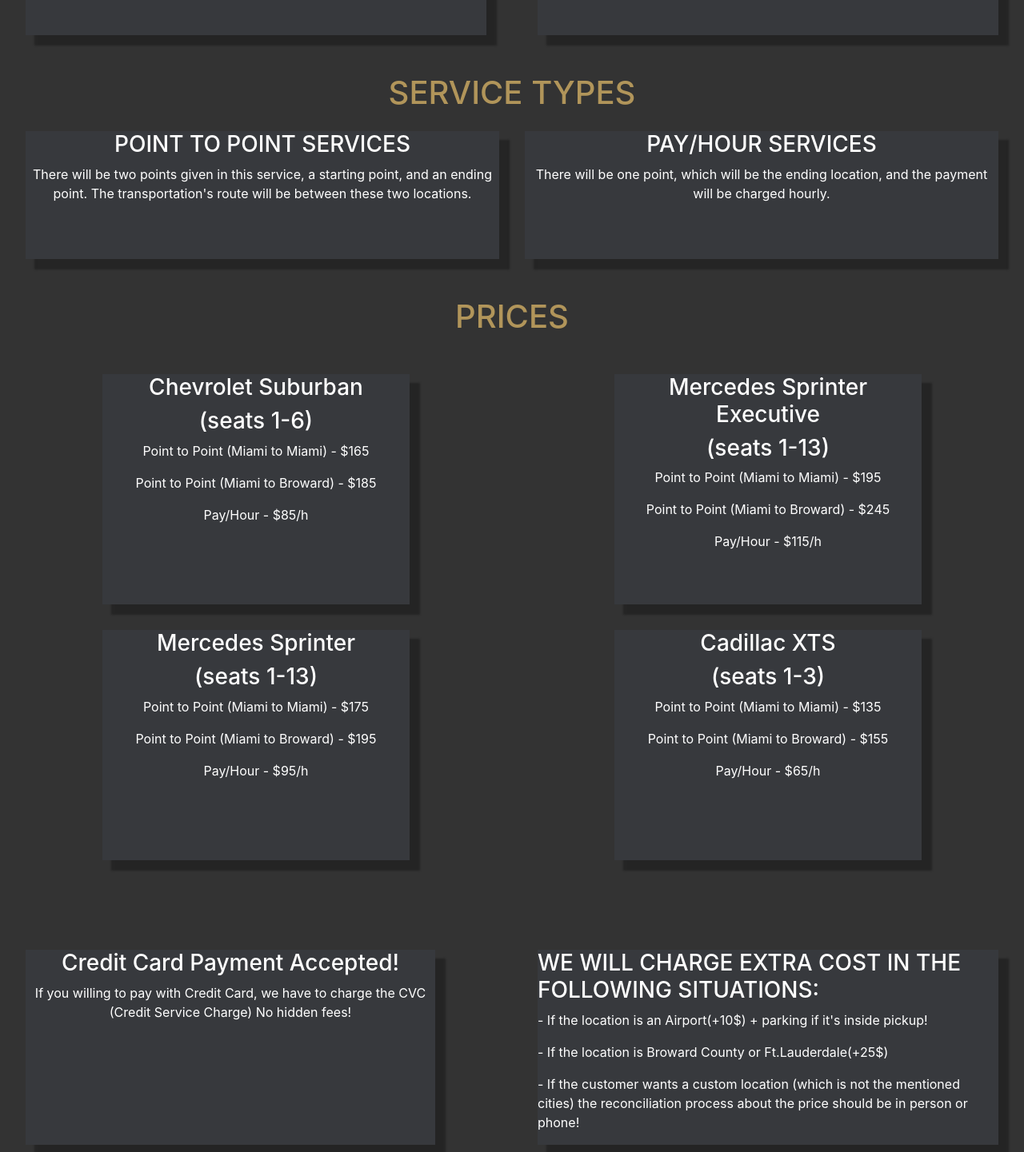
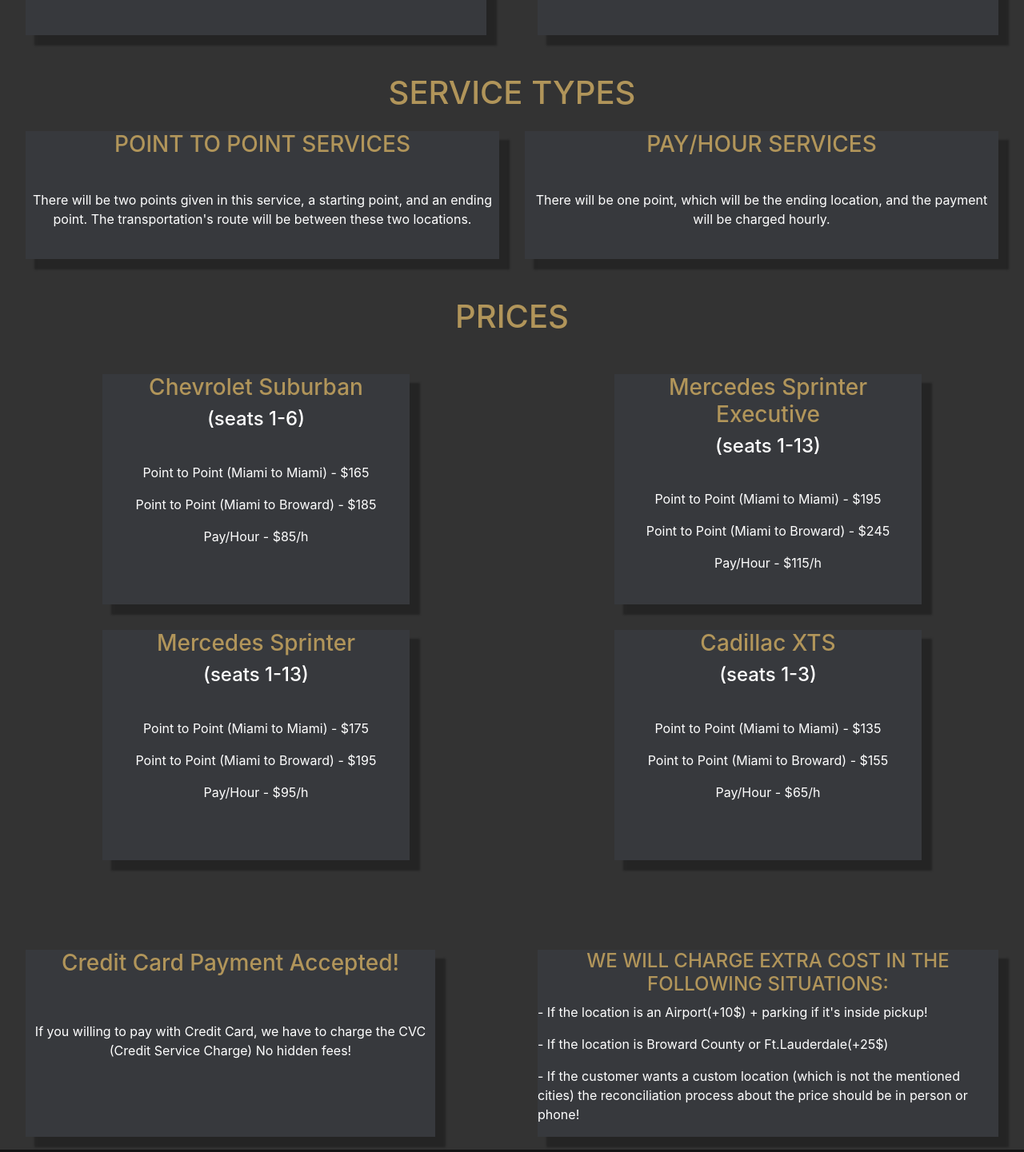
Before and after one commit to viktorferenczi/LuxuryTransportation, a React (Create React App) app: page / in a window 1280 px wide. Shown: the part 2826-4267 px from the top of the page at 80% size. Built offline with nearby package versions, Linux system fonts and the light colour scheme.

Commit message:
some inline css

```diff
--- a/src/components/MainLandingPage/Services.js
+++ b/src/components/MainLandingPage/Services.js
@@ -85,14 +85,14 @@ export const Services = () => {
 
                 <div class="type-main-div">
                     <div className="point-to-point-type" >
-                        <h3>POINT TO POINT SERVICES</h3>
+                        <h3 style={{color: '#b1955a', paddingBottom:'2rem'}}>POINT TO POINT SERVICES</h3>
                         <p>
                             There will be two points given in this service, a starting point, and an ending point.
                             The transportation's route will be between these two locations.
                         </p>
                     </div>
                     <div className="pay-hour-type" >
-                        <h3>PAY/HOUR SERVICES</h3>
+                        <h3 style={{color: '#b1955a', paddingBottom:'2rem'}}>PAY/HOUR SERVICES</h3>
                         <p>
                             There will be one point, which will be the ending location, and the payment will be charged hourly.
                         </p>
@@ -109,8 +109,8 @@ export const Services = () => {
                     <div className="prices-row">
                         <div className="price-div">
                             <div className="prices-inner-div prices-inner-left">
-                                <h3>Chevrolet Suburban</h3>
-                                <h3>(seats 1-6)</h3>
+                                <h3 style={{ color: '#b1955a' }}>Chevrolet Suburban</h3>
+                                <h4 style={{ paddingBottom:'2rem' }}>(seats 1-6)</h4>
                                 <p>
                                     Point to Point (Miami to Miami) - $165
                                 </p>
@@ -125,8 +125,8 @@ export const Services = () => {
 
                         <div className="price-div">
                             <div className="prices-inner-div prices-inner-right">
-                                <h3>Mercedes Sprinter Executive</h3>
-                                <h3>(seats 1-13)</h3>
+                                <h3 style={{ color: '#b1955a' }}>Mercedes Sprinter Executive</h3>
+                                <h4 style={{ paddingBottom:'2rem' }}>(seats 1-13)</h4>
                                 <p>
                                     Point to Point (Miami to Miami) - $195
                                 </p>
@@ -142,8 +142,8 @@ export const Services = () => {
                     <div className="prices-row">
                         <div className="price-div">
                             <div className="prices-inner-div prices-inner-left">
-                                <h3>Mercedes Sprinter</h3>
-                                <h3>(seats 1-13)</h3>
+                                <h3 style={{ color: '#b1955a' }}>Mercedes Sprinter</h3>
+                                <h4 style={{ paddingBottom:'2rem' }}>(seats 1-13)</h4>
                                 <p>
                                     Point to Point (Miami to Miami) - $175
                                 </p>
@@ -158,8 +158,8 @@ export const Services = () => {
 
                         <div className="price-div">
                             <div className="prices-inner-div prices-inner-right">
-                                <h3>Cadillac XTS</h3>
-                                <h3>(seats 1-3)</h3>
+                                <h3 style={{ color: '#b1955a' }}>Cadillac XTS</h3>
+                                <h4 style={{ paddingBottom:'2rem' }}>(seats 1-3)</h4>
                                 <p>
                                     Point to Point (Miami to Miami) - $135
                                 </p>
@@ -176,7 +176,7 @@ export const Services = () => {
 
                 <div className="prices-plus-info">
                     <div className="prices-credit-card">
-                        <h3>Credit Card Payment Accepted!</h3>
+                        <h3 style={{ color: '#b1955a', paddingBottom:'3rem' }}>Credit Card Payment Accepted!</h3>
                         <div>
                             <div>
                                 <p>
@@ -188,7 +188,7 @@ export const Services = () => {
                     </div>
 
                     <div className="prices-charge">
-                        <h3>WE WILL CHARGE EXTRA COST IN THE FOLLOWING SITUATIONS:</h3>
+                        <h4 style={{ color: '#b1955a', textAlign:'center' }}>WE WILL CHARGE EXTRA COST IN THE FOLLOWING SITUATIONS:</h4>
                         <p>
                             - If the location is an Airport(+10$) + parking if it's inside pickup!
                         </p>
```
